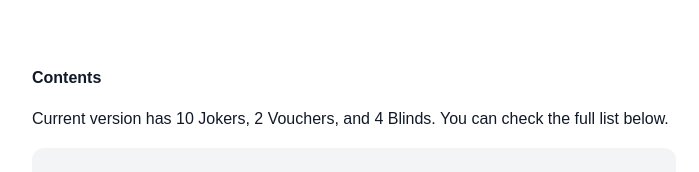
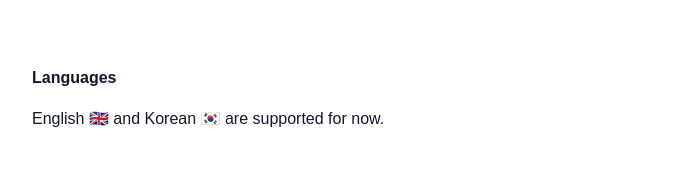
Before and after one commit to dvrp0/balatro-mods, a SvelteKit app: page /risk-of-jesters in a window 1280 px wide. Shown: the part 569-741 px from the top of the page, without its empty margins (286-985 px from the left). Built offline with nearby package versions, Linux system fonts and the light colour scheme; no server answers; a web font is replaced by a local one.

Commit message:
Add a note about supported languages

```diff
--- a/src/routes/risk-of-jesters/+page.svelte
+++ b/src/routes/risk-of-jesters/+page.svelte
@@ -98,6 +98,10 @@
     `Download the mod and unzip it.`,
     `Put <xin><c>RiskofJesters</></d> folder into <xin><c>C:\\Users\\(USER)\\AppData\\Roaming\\Balatro\\Mods</bu></>. Create the <xin><c>Mods</></> folder if it doesn't exist.`,
 ]} />
+<span class="font-bold mt-16 mb-4">Languages</span>
+<span>
+    English 🇬🇧 and Korean 🇰🇷 are supported for now.
+</span>
 <span class="font-bold mt-16 mb-4">Contents</span>
 <span>
     Current version has 10 Jokers, 2 Vouchers, and 4 Blinds. You can check the full list below.
```
